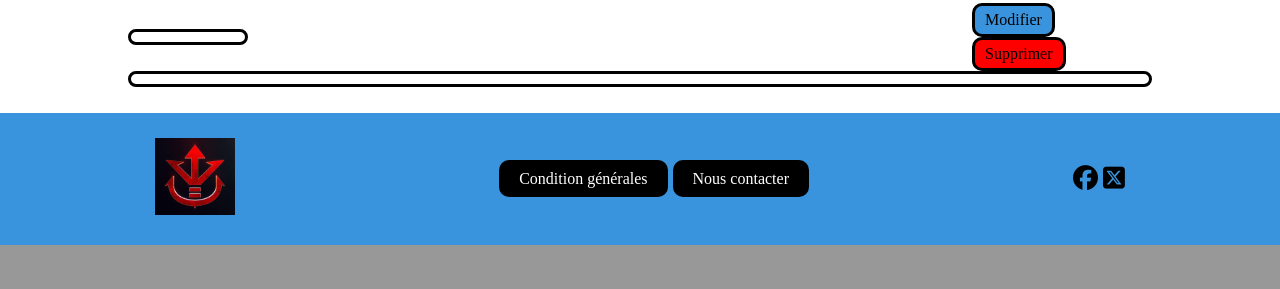
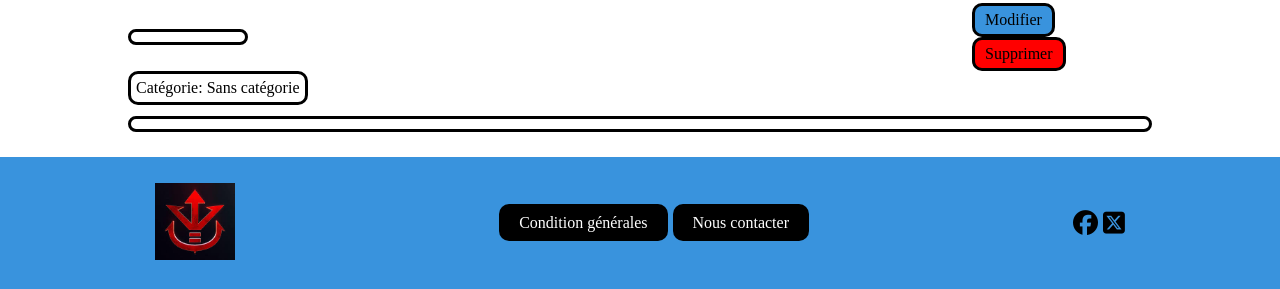
Before and after one commit to WilliamGendre/piscine_projet, a Symfony app: template templates/user/page/oneIllustrationByUser.html.twig in a window 1280 px wide. Shown: the part 1969-2258 px from the top of the page. Before the commit the page ends 2214 px from the top, so only its background shows below. Run offline with Twig, Linux system fonts and the light colour scheme; the template is opened without the code that fills it, so the values that code supplies are empty; some libraries are stand-ins or nearby versions.

Commit message:
ajout catégorie aux illustration

```diff
--- a/public/css/stylePublic.css
+++ b/public/css/stylePublic.css
@@ -378,6 +378,28 @@ table {
   gap: 2%;
 }
 
+.illustrationCategory {
+  display: flex;
+  justify-content: flex-start;
+  flex-direction: row;
+  align-items: center;
+  flex-wrap: wrap;
+  gap: 5px;
+  margin-bottom: 1%;
+}
+
+.illustrationCategory p:last-of-type {
+  display: none;
+}
+
+#noCategory {
+  display: inline-block;
+  text-align: center;
+  border: solid 3px black;
+  padding: 5px;
+  border-radius: 10px;
+}
+
 /*--------------------------------------------------  All Illustration  --------------------------------------------------*/
 #allIllustration {
   display: flex;
--- a/scss/layout/_main.scss
+++ b/scss/layout/_main.scss
@@ -186,6 +186,23 @@ table{
   @include flex(space-between);
 }
 
+.illustrationCategory{
+  @include flex(flex-start, row, center, 5px);
+  margin-bottom: 1%;
+}
+
+.illustrationCategory p:last-of-type{
+  display: none;
+}
+
+#noCategory{
+  display: inline-block;
+  text-align: center;
+  border: solid 3px $black;
+  padding: 5px;
+  border-radius: 10px;
+}
+
 /*--------------------------------------------------  All Illustration  --------------------------------------------------*/
 
 #allIllustration{
--- a/src/Form/IllustrationType.php
+++ b/src/Form/IllustrationType.php
@@ -38,12 +38,14 @@ class IllustrationType extends AbstractType
                 'class' => User::class,
                 'choice_label' => 'id',
             ])
+            */
             ->add('category', EntityType::class, [
                 'class' => Category::class,
-                'choice_label' => 'id',
+                'choice_label' => 'libelle',
                 'multiple' => true,
+                'expanded' => true,
             ])
-        */
+
             ->add('valider', SubmitType::class)
         ;
     }
--- a/templates/user/page/oneIllustrationByUser.html.twig
+++ b/templates/user/page/oneIllustrationByUser.html.twig
@@ -18,6 +18,19 @@
                     </div>
                 {% endif %}
             </div>
+
+            <div class="illustrationCategory">
+                {% if illustration.category is not empty %}
+                    <p>Catégorie: </p>
+                    {% for category in illustration.category%}
+                        <p>{{ category.libelle }}</p>
+                        <p> / </p>
+                    {% endfor %}
+                {% else %}
+                    <p id="noCategory">Catégorie: Sans catégorie</p>
+                {% endif %}
+            </div>
+
             <p id="contentIllustration">{{ illustration.description }}</p>
         </section>
     </main>
```
Also changed, not shown: templates/publicView/page/public/oneIllustration.html.twig (+11 -0 lines), 1 other file.
